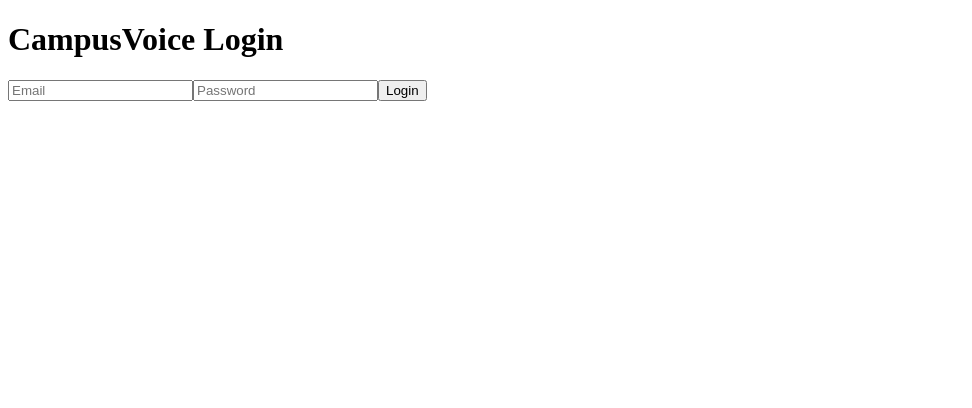
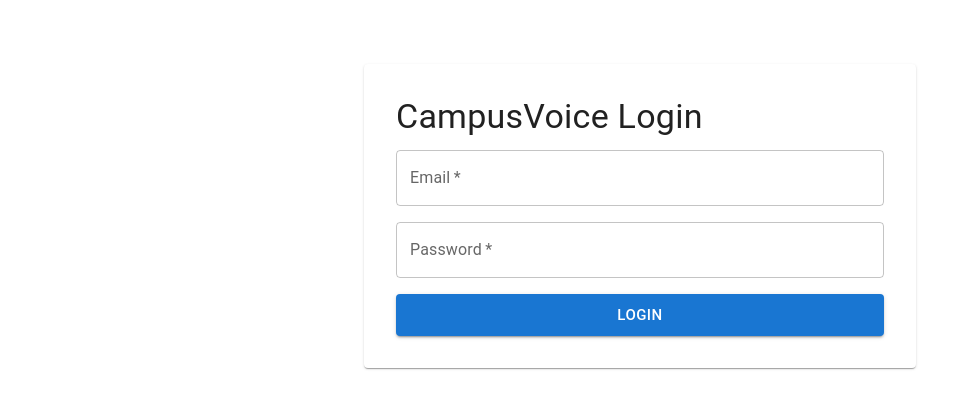
Before and after one commit to lucy02-zone/CampusVoice, a React app in the folder frontend/: page /login in a window 1280 px wide. Shown: the top 408 px of the page, without its empty margins (0-972 px from the left). Built offline with nearby package versions, Linux system fonts and the light colour scheme; no server answers; the HTML template or start-up script is replaced by a standard one.

Commit message:
feat: style login page with material ui

```diff
--- a/frontend/src/pages/Login.jsx
+++ b/frontend/src/pages/Login.jsx
@@ -1,5 +1,15 @@
 import { useState } from "react";
 import { useNavigate } from "react-router-dom";
+import {
+    Box,
+    Button,
+    Container,
+    TextField,
+    Typography,
+    Alert,
+    Paper,
+} from "@mui/material";
+
 import { loginUser } from "../api/authApi";
 import { useAuth } from "../context/AuthContext";
 
@@ -40,33 +50,59 @@ const Login = () => {
     };
 
     return (
-        <div>
-            <h1>CampusVoice Login</h1>
+        <Container maxWidth="sm">
+            <Box sx={{ mt: 8 }}>
+                <Paper sx={{ p: 4 }}>
+                    <Typography variant="h4" gutterBottom>
+                        CampusVoice Login
+                    </Typography>
 
-            <form onSubmit={handleSubmit}>
-                <input
+                    {error && (
+                        <Alert severity="error" sx={{ mb: 2 }}>
+                            {error}
+                        </Alert>
+                    )}
+
+                    <Box
+                        component="form"
+                        onSubmit={handleSubmit}
+                        sx={{
+                            display: "flex",
+                            flexDirection: "column",
+                            gap: 2,
+                        }}
+                    >
+                        <TextField
+                            label="Email"
                             type="email"
                             name="email"
-                    placeholder="Email"
                             value={formData.email}
                             onChange={handleChange}
                             required
+                            fullWidth
                         />
 
-                <input
+                        <TextField
+                            label="Password"
                             type="password"
                             name="password"
-                    placeholder="Password"
                             value={formData.password}
                             onChange={handleChange}
                             required
+                            fullWidth
                         />
 
-                <button type="submit">Login</button>
-            </form>
-
-            {error && <p>{error}</p>}
-        </div>
+                        <Button
+                            type="submit"
+                            variant="contained"
+                            size="large"
+                        >
+                            Login
+                        </Button>
+                    </Box>
+                </Paper>
+            </Box>
+        </Container>
     );
 };
 
```
Lines whose indentation alone changed are shown as unchanged.
